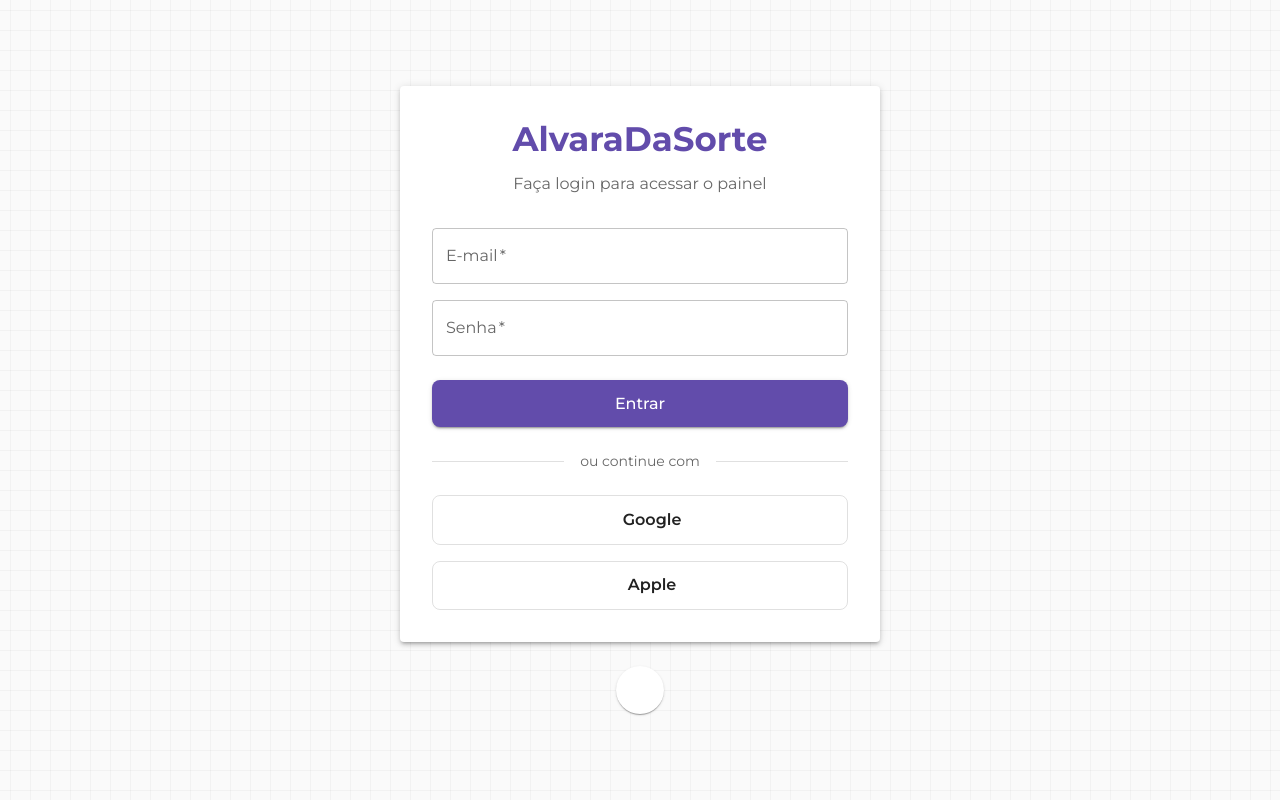
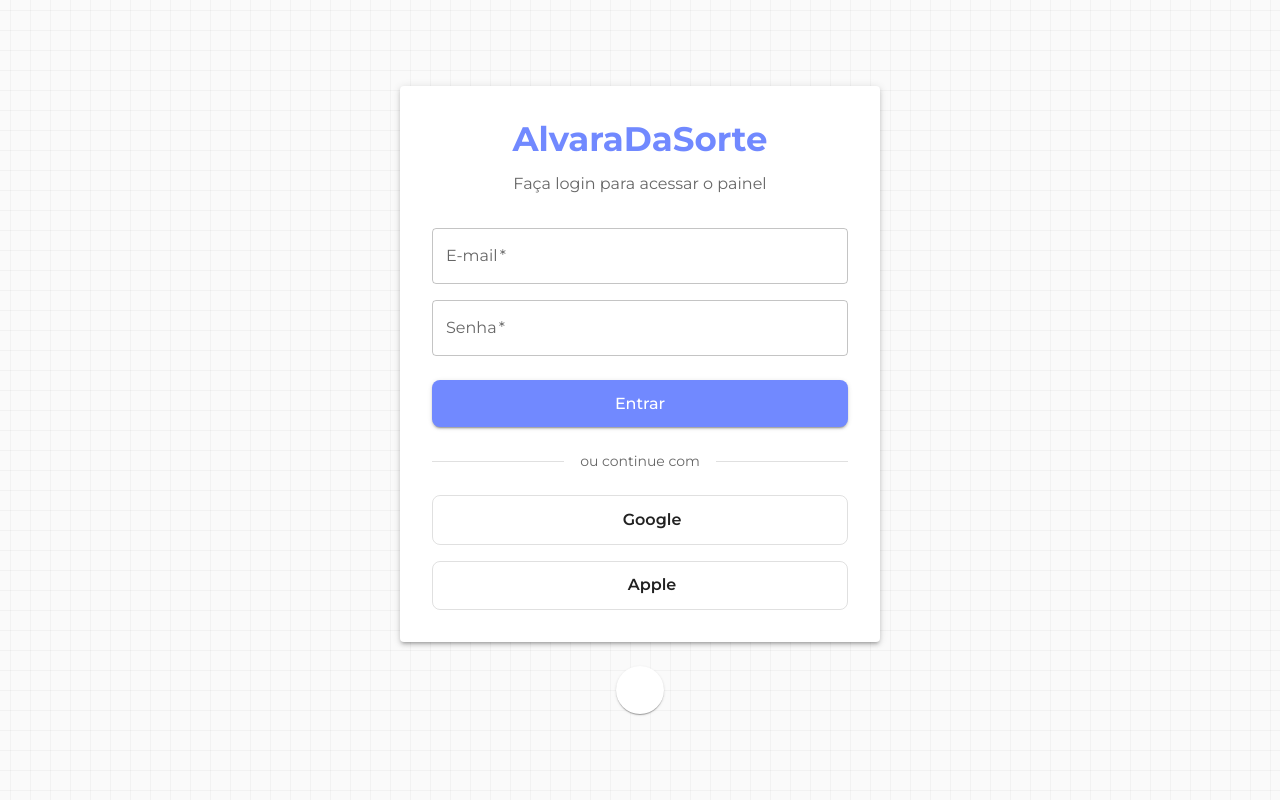
Before and after one commit to odutradev/alvaradasorte, a React (Vite) app: page /login in a window 1280 px wide. Built offline with nearby package versions, Linux system fonts and the light colour scheme; no server answers; some icons are missing.

Commit message:
feat: Setting global path aliases and changing the primary theme to blue

```diff
--- a/src/theme/theme.ts
+++ b/src/theme/theme.ts
@@ -7,14 +7,14 @@ export const getAppTheme = (mode: 'light' | 'dark'): Theme =>
     palette: {
       mode,
       primary: {
-        main: '#624cab',
-        light: '#7189ff',
-        dark: '#4a3b82'
+        main: '#7189ff',
+        light: '#a3b5ff',
+        dark: '#3d54c7'
       },
       secondary: {
-        main: '#758ecd',
-        light: '#a0ddff',
-        dark: '#c1cefe'
+        main: '#624cab',
+        light: '#9885d6',
+        dark: '#4a3b82'
       },
       background: {
         default: mode === 'light' ? '#fafafa' : '#121212',
@@ -67,7 +67,7 @@ export const getAppTheme = (mode: 'light' | 'dark'): Theme =>
             fontWeight: 500,
             fontSize: '1em',
             '&:hover': {
-              borderColor: '#7189ff'
+              borderColor: '#a3b5ff'
             },
             '&:focus-visible': {
               outline: '4px auto -webkit-focus-ring-color'
--- a/vite.config.ts
+++ b/vite.config.ts
@@ -16,10 +16,20 @@ export default defineConfig(({ mode }) => {
     resolve: {
       alias: {
         '@mui/styled-engine': '@mui/styled-engine-sc',
+        '@components': path.resolve(__dirname, './src/components'),
+        '@services': path.resolve(__dirname, './src/services'),
+        '@appTypes': path.resolve(__dirname, './src/types'),
+        '@modules': path.resolve(__dirname, './src/modules'),
         '@shareds': path.resolve(__dirname, './src/shareds'),
-        '@modules': path.resolve(__dirname, './src/modules'),
+        '@config': path.resolve(__dirname, './src/config'),
         '@assets': path.resolve(__dirname, './src/assets'),
-        '@core': path.resolve(__dirname, './src/core')
+        '@stores': path.resolve(__dirname, './src/stores'),
+        '@theme': path.resolve(__dirname, './src/theme'),
+        '@utils': path.resolve(__dirname, './src/utils'),
+        '@hooks': path.resolve(__dirname, './src/hooks'),
+        '@pages': path.resolve(__dirname, './src/pages'),
+        '@core': path.resolve(__dirname, './src/core'),
+        '@lib': path.resolve(__dirname, './src/lib')
       }
     },
     build: {
@@ -39,11 +49,11 @@ export default defineConfig(({ mode }) => {
       }
     },
     publicDir: 'public',
-  server: {
-    port: 1000,
-    headers: {
-      'Cross-Origin-Opener-Policy': 'same-origin-allow-popups'
+    server: {
+      port: 1000,
+      headers: {
+        'Cross-Origin-Opener-Policy': 'same-origin-allow-popups'
+      }
     }
-  },
   }
 })
```
Also changed, not shown: tsconfig.app.json (+13 -5 lines).
